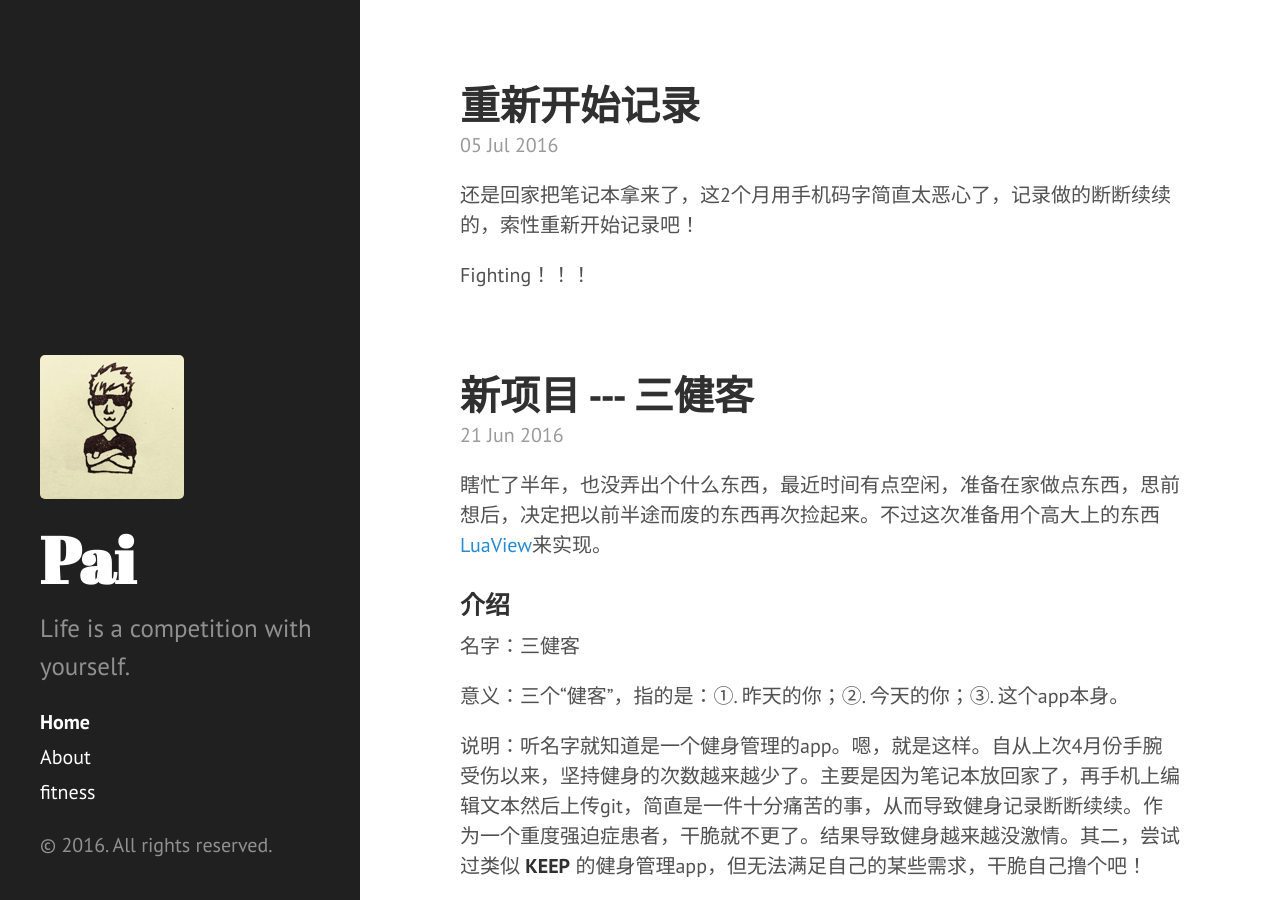
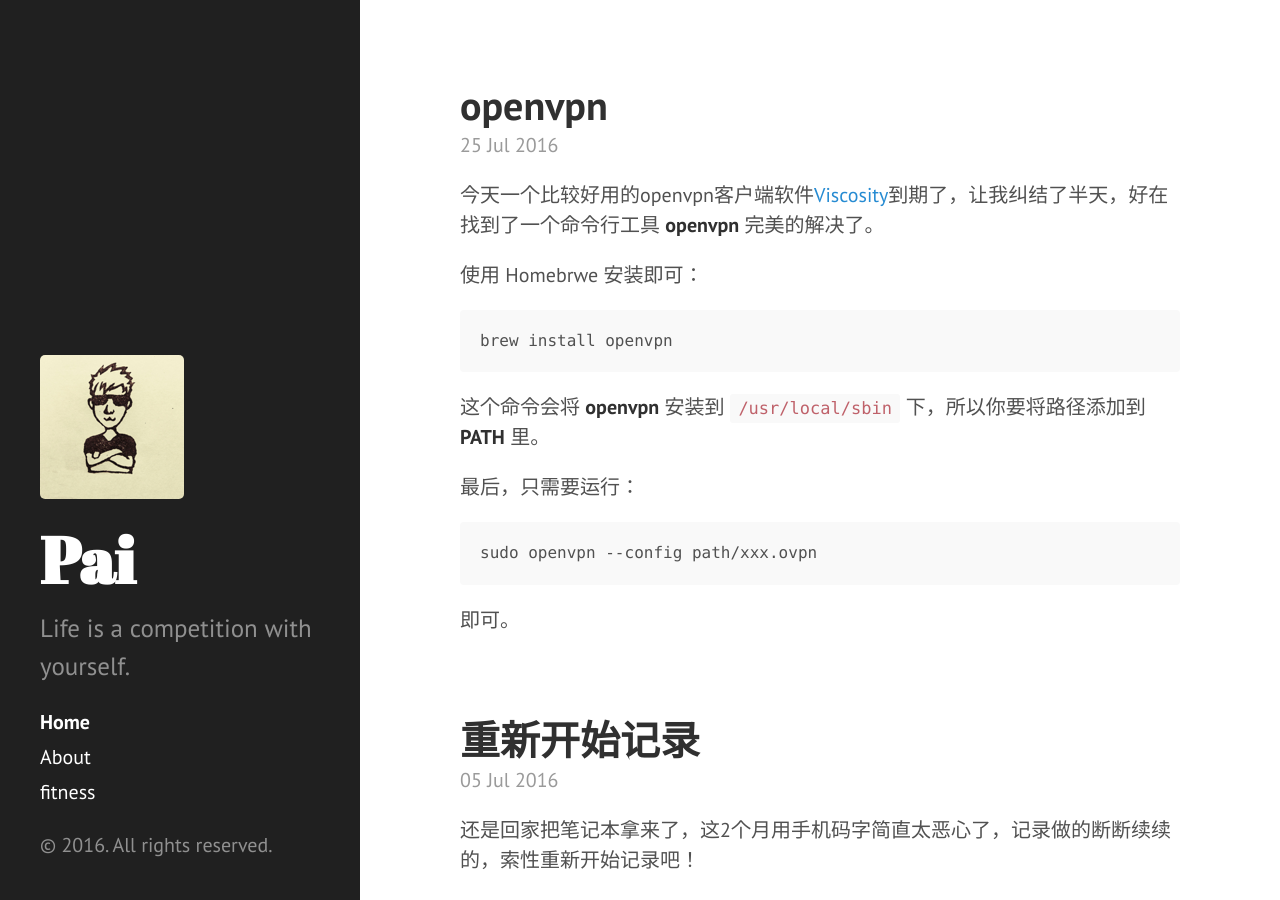
Before and after one commit to dragon8897/dragon8897.github.io, a Jekyll site: the page built from index.html, in a window 1280 px wide and 900 px high. Built offline with Jekyll 4.4.1, drawn with Linux system fonts in a browser that asks for light colours; Markdown is read by kramdown in place of the engine named in the settings; the list of posts is cut into pages by our own code.

Commit message:
add fitness record & add a post

````diff
--- /dev/null
+++ b/_posts/2016-07-25-openvpn.md
@@ -0,0 +1,23 @@
+---
+layout: post
+title: openvpn
+---
+
+
+今天一个比较好用的openvpn客户端软件[Viscosity](https://www.sparklabs.com/viscosity/)到期了，让我纠结了半天，好在找到了一个命令行工具 **openvpn** 完美的解决了。
+
+使用 Homebrwe 安装即可：
+
+```
+brew install openvpn
+```
+
+这个命令会将 **openvpn** 安装到 `/usr/local/sbin` 下，所以你要将路径添加到 **PATH** 里。
+
+最后，只需要运行：
+
+```
+sudo openvpn --config path/xxx.ovpn
+```
+
+即可。
````
Also changed, not shown: fitness.md (+1 -0 lines).
